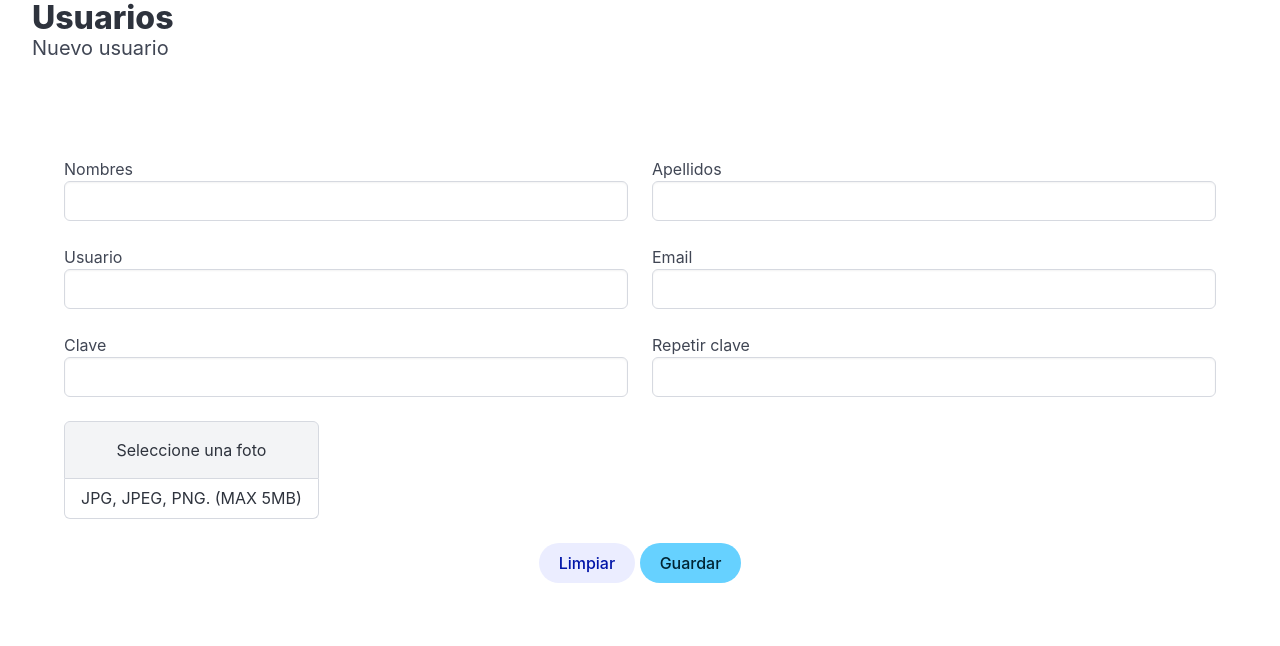
After one commit to aetior/crudMVC, a PHP site: the page made by app/views/content/userNew-view.php in a window 1280 px wide. The commit adds this page. Shown: the top 646 px of the page. Run offline with PHP 8.4, Linux system fonts and the light colour scheme; the template is opened without the code that fills it, so the values that code supplies are empty; some libraries are stand-ins or nearby versions.

Commit message:
preparado para crear controller crear usuario

```diff
--- a/app/models/viewsModel.php
+++ b/app/models/viewsModel.php
@@ -5,7 +5,7 @@
 
         protected function obtenerVistasModelo($vista){
 
-            $listaBlanca=["dashboard"];
+            $listaBlanca=["dashboard", "userNew","userList","userSearch","userUpdate","userPhoto","logOut"];
 
             if(in_array($vista,$listaBlanca)){
                 if(is_file("./app/views/content/".$vista."-view.php")){
--- /dev/null
+++ b/app/views/content/userList-view.php
@@ -0,0 +1 @@
+l u
--- /dev/null
+++ b/app/views/content/userNew-view.php
@@ -0,0 +1,74 @@
+<div class="container is-fluid mb-6">
+	<h1 class="title">Usuarios</h1>
+	<h2 class="subtitle">Nuevo usuario</h2>
+</div>
+
+<div class="container pb-6 pt-6">
+
+	<form class="FormularioAjax" action="<?php echo APP_URL;?>app/ajax/usuarioAjax.php" method="POST" autocomplete="off" enctype="multipart/form-data" >
+
+		<input type="hidden" name="modulo_usuario" value="registrar">
+
+		<div class="columns">
+		  	<div class="column">
+		    	<div class="control">
+					<label>Nombres</label>
+				  	<input class="input" type="text" name="usuario_nombre" pattern="[a-zA-ZáéíóúÁÉÍÓÚñÑ ]{3,40}" maxlength="40" required >
+				</div>
+		  	</div>
+		  	<div class="column">
+		    	<div class="control">
+					<label>Apellidos</label>
+				  	<input class="input" type="text" name="usuario_apellido" pattern="[a-zA-ZáéíóúÁÉÍÓÚñÑ ]{3,40}" maxlength="40" required >
+				</div>
+		  	</div>
+		</div>
+		<div class="columns">
+		  	<div class="column">
+		    	<div class="control">
+					<label>Usuario</label>
+				  	<input class="input" type="text" name="usuario_usuario" pattern="[a-zA-Z0-9]{4,20}" maxlength="20" required >
+				</div>
+		  	</div>
+		  	<div class="column">
+		    	<div class="control">
+					<label>Email</label>
+				  	<input class="input" type="email" name="usuario_email" maxlength="70" >
+				</div>
+		  	</div>
+		</div>
+		<div class="columns">
+		  	<div class="column">
+		    	<div class="control">
+					<label>Clave</label>
+				  	<input class="input" type="password" name="usuario_clave_1" pattern="[a-zA-Z0-9$@.-]{7,100}" maxlength="100" required >
+				</div>
+		  	</div>
+		  	<div class="column">
+		    	<div class="control">
+					<label>Repetir clave</label>
+				  	<input class="input" type="password" name="usuario_clave_2" pattern="[a-zA-Z0-9$@.-]{7,100}" maxlength="100" required >
+				</div>
+		  	</div>
+		</div>
+		<div class="columns">
+		  	<div class="column">
+				<div class="file has-name is-boxed">
+					<label class="file-label">
+						<input class="file-input" type="file" name="usuario_foto" accept=".jpg, .png, .jpeg" >
+						<span class="file-cta">
+							<span class="file-label">
+								Seleccione una foto
+							</span>
+						</span>
+						<span class="file-name">JPG, JPEG, PNG. (MAX 5MB)</span>
+					</label>
+				</div>
+		  	</div>
+		</div>
+		<p class="has-text-centered">
+			<button type="reset" class="button is-link is-light is-rounded">Limpiar</button>
+			<button type="submit" class="button is-info is-rounded">Guardar</button>
+		</p>
+	</form>
+</div>
--- /dev/null
+++ b/app/views/content/userSearch-view.php
@@ -0,0 +1 @@
+searh
--- /dev/null
+++ b/app/views/content/userUpdate-view.php
@@ -0,0 +1 @@
+actualizar user
```
Also changed, not shown: app/ajax/usuarioAjax.php (added, +17 -0 lines), app/controllers/userController.php (added, +10 -0 lines), app/views/inc/navbar.php (+7 -7 lines), app/views/content/logOut-view.php (added), app/views/content/userPhoto-view.php (added).
